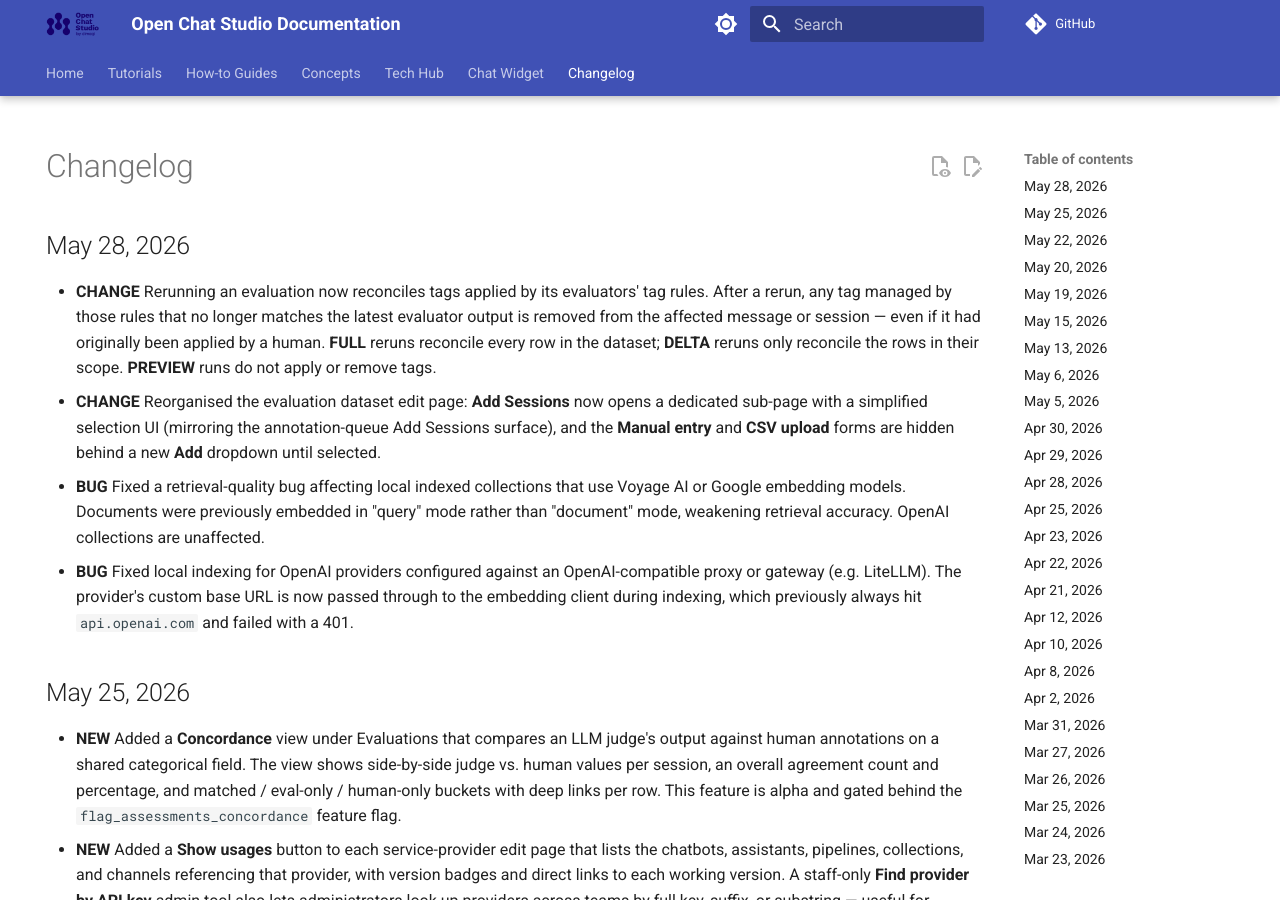
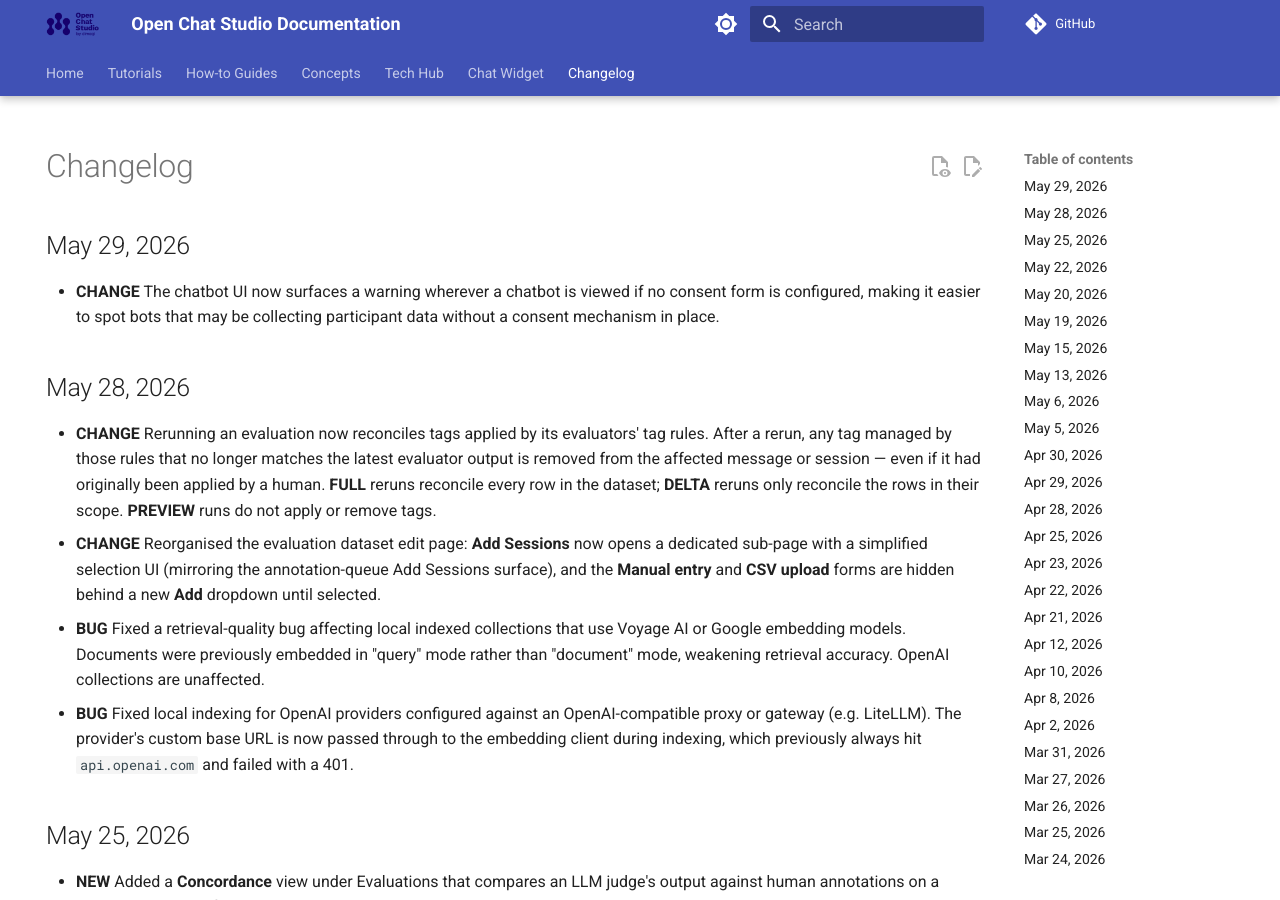
Before and after one commit to dimagi/open-chat-studio-docs, an MkDocs documentation site: the page built from docs/changelog.md, in a window 1280 px wide and 900 px high. Built offline with MkDocs 1.6.1 and Material for MkDocs 9.7.7, drawn with Linux system fonts in a browser that asks for light colours; a script that is not in the unit is left out; comment, search, counter and statistics services are not loaded.

Commit message:
update changelog and docs from OCS PR #3434
Co-Authored-By: Claude Opus 4.7 (1M context) <noreply@anthropic.com>

```diff
--- a/docs/changelog.md
+++ b/docs/changelog.md
@@ -4,6 +4,9 @@ hide:
 ---
 
 # Changelog
+## May 29, 2026
+* **CHANGE** The chatbot UI now surfaces a warning wherever a chatbot is viewed if no consent form is configured, making it easier to spot bots that may be collecting participant data without a consent mechanism in place.
+
 ## May 28, 2026
 * **CHANGE** Rerunning an evaluation now reconciles tags applied by its evaluators' tag rules. After a rerun, any tag managed by those rules that no longer matches the latest evaluator output is removed from the affected message or session — even if it had originally been applied by a human. **FULL** reruns reconcile every row in the dataset; **DELTA** reruns only reconcile the rows in their scope. **PREVIEW** runs do not apply or remove tags.
 * **CHANGE** Reorganised the evaluation dataset edit page: **Add Sessions** now opens a dedicated sub-page with a simplified selection UI (mirroring the annotation-queue Add Sessions surface), and the **Manual entry** and **CSV upload** forms are hidden behind a new **Add** dropdown until selected.
```
